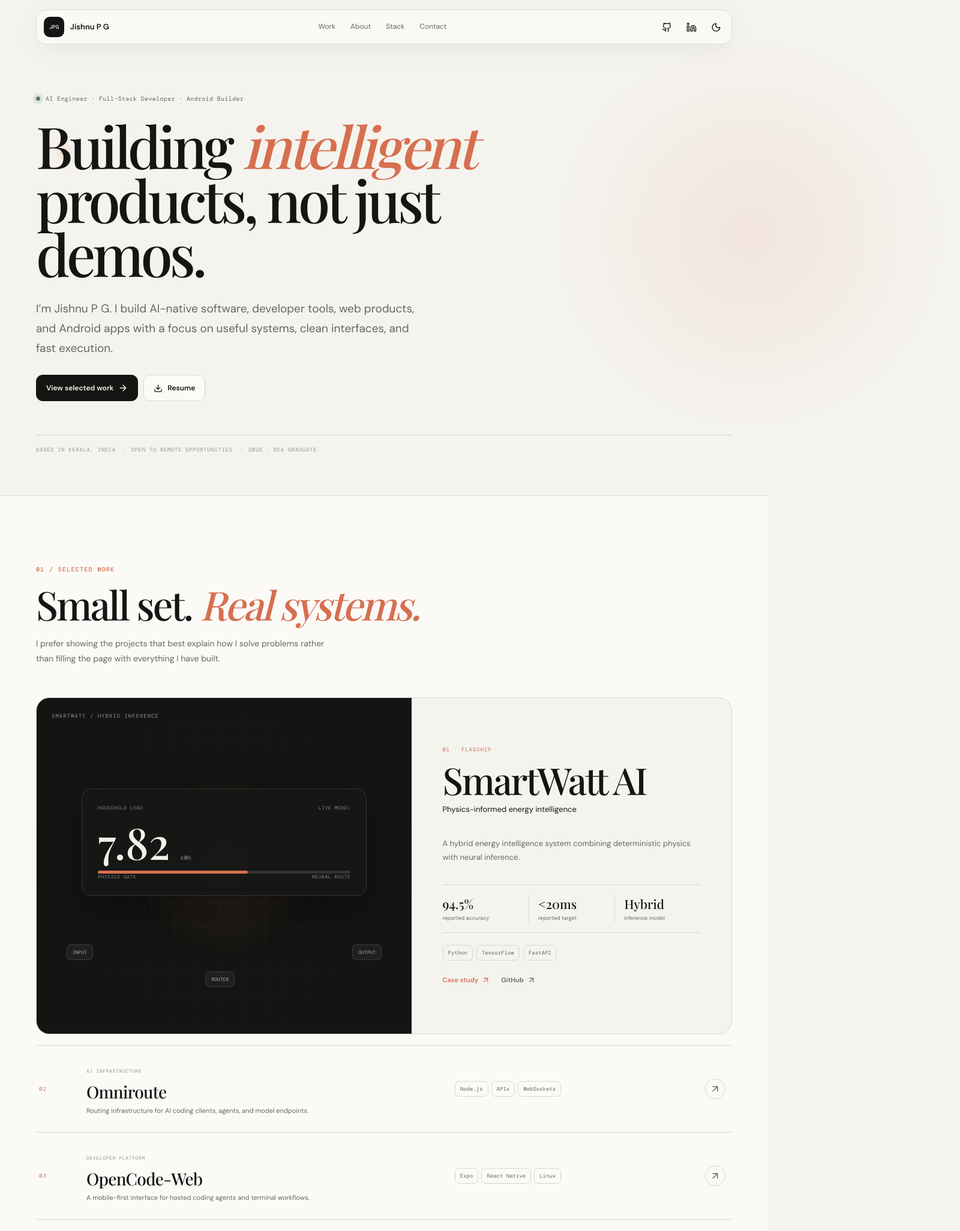
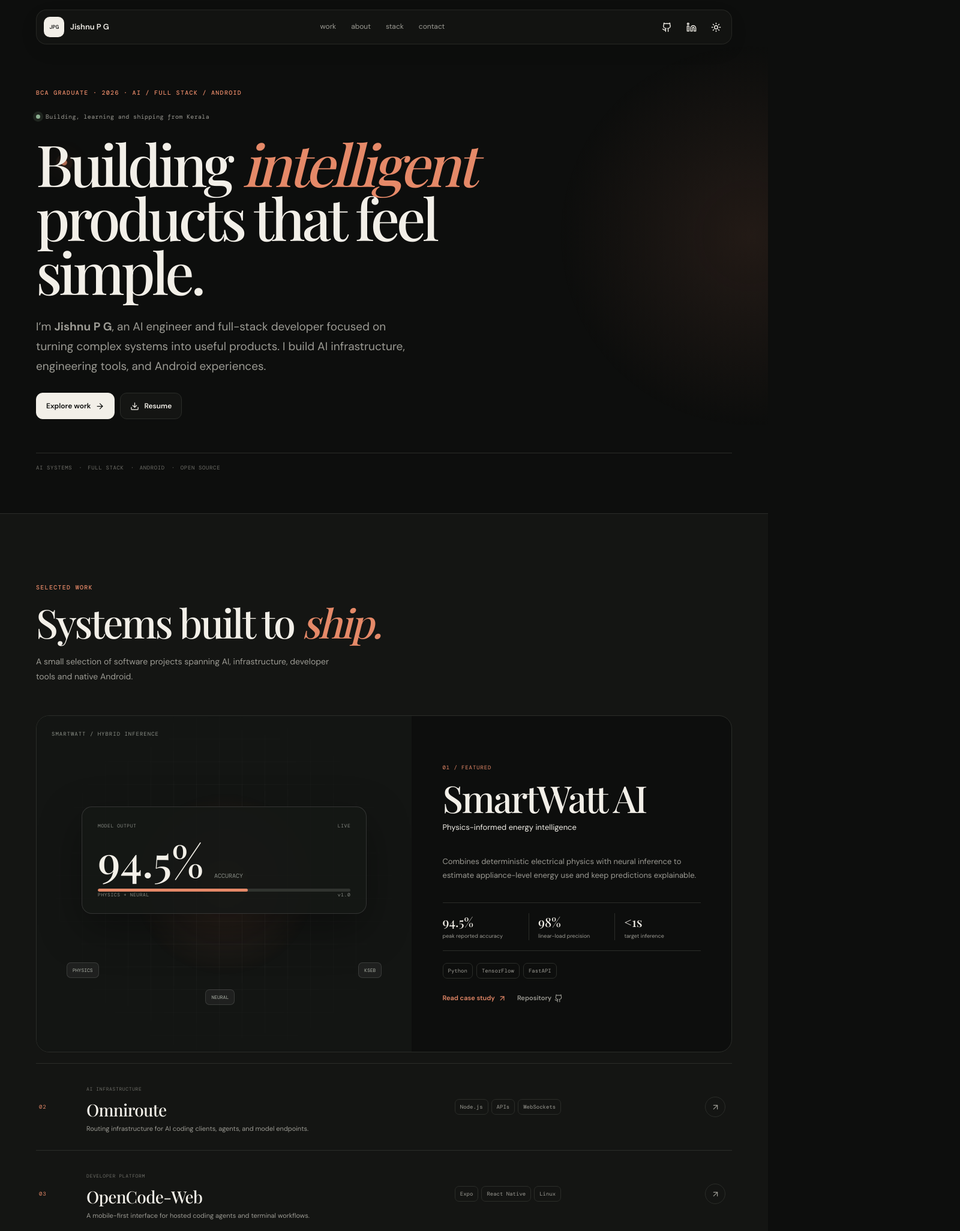
Before and after one commit to JishnuPG-tech/Portfolio, a React (Create React App) app: page / in a window 1280 px wide. Shown: the top 2053 px of the page at 60% size, 1600 px wide, since content can reach past the window. Built offline with nearby package versions, Linux system fonts and the light colour scheme; a web font is replaced by a local one.

Commit message:
Fix production ESLint unused import

```diff
--- a/src/App.jsx
+++ b/src/App.jsx
@@ -1,7 +1,7 @@
 import React, { useEffect, useState } from 'react';
 import { BrowserRouter, Link, Route, Routes } from 'react-router-dom';
 import {
-  ArrowUpRight, ArrowRight, BrainCircuit, CheckCircle2, Code2, Download,
+  ArrowUpRight, ArrowRight, BrainCircuit, Code2, Download,
   Github, Linkedin, Mail, Menu, Moon, Sun, X, Smartphone, Server, Sparkles
 } from 'lucide-react';
 import './App.css';
@@ -47,66 +47,84 @@ const projects = [
 const capabilities = [
   { icon: BrainCircuit, title: 'AI Engineering', text: 'Applied ML, neural systems, inference pipelines.' },
   { icon: Code2, title: 'Full Stack', text: 'React, APIs, data flows, production interfaces.' },
-  { icon: Smartphone, title: 'Android', text: 'Kotlin, Compose, native tooling and media.' },
-  { icon: Server, title: 'Infrastructure', text: 'Linux, deployment, agents, routing and automation.' }
+  { icon: Smartphone, title: 'Android', text: 'Kotlin, Compose, native media workflows.' },
+  { icon: Server, title: 'Infrastructure', text: 'Self-hosting, terminals, routing, automation.' }
 ];
 
-const navItems = [['work', 'Work'], ['about', 'About'], ['stack', 'Stack'], ['contact', 'Contact']];
+const stack = [
+  'Python', 'TensorFlow', 'FastAPI', 'React', 'JavaScript', 'TypeScript',
+  'Kotlin', 'Jetpack Compose', 'React Native', 'Node.js', 'PostgreSQL',
+  'GitHub', 'Docker', 'Linux', 'FFmpeg', 'Supabase'
+];
 
-function useReveal() {
+function App() {
+  const [theme, setTheme] = useState(() => localStorage.getItem('portfolio-theme') || 'dark');
+  const [menuOpen, setMenuOpen] = useState(false);
+  const [active, setActive] = useState('work');
+  const [copied, setCopied] = useState(false);
+
   useEffect(() => {
-    const items = document.querySelectorAll('[data-reveal]');
+    document.documentElement.dataset.theme = theme;
+    localStorage.setItem('portfolio-theme', theme);
+  }, [theme]);
+
+  useEffect(() => {
+    const sections = ['work', 'about', 'stack', 'contact'];
     const observer = new IntersectionObserver(
-      entries => entries.forEach(entry => {
-        if (entry.isIntersecting) {
-          entry.target.classList.add('is-visible');
-          observer.unobserve(entry.target);
-        }
-      }),
-      { threshold: 0.08, rootMargin: '0px 0px -40px' }
+      entries => entries.forEach(entry => entry.isIntersecting && setActive(entry.target.id)),
+      { rootMargin: '-35% 0px -55%', threshold: 0 }
     );
-    items.forEach(item => observer.observe(item));
+    sections.forEach(id => {
+      const element = document.getElementById(id);
+      if (element) observer.observe(element);
+    });
     return () => observer.disconnect();
   }, []);
-}
 
-function PortfolioHome({ isDark, toggleTheme }) {
-  const [menuOpen, setMenuOpen] = useState(false);
-  const [emailCopied, setEmailCopied] = useState(false);
-  useReveal();
-
-  const closeMenu = () => setMenuOpen(false);
+  useEffect(() => {
+    const reveal = new IntersectionObserver(
+      entries => entries.forEach(entry => entry.isIntersecting && entry.target.classList.add('is-visible')),
+      { threshold: 0.08 }
+    );
+    document.querySelectorAll('[data-reveal]').forEach(el => reveal.observe(el));
+    return () => reveal.disconnect();
+  }, []);
 
   const copyEmail = async () => {
     try {
       await navigator.clipboard.writeText('jishnupg2005@gmail.com');
-      setEmailCopied(true);
-      window.setTimeout(() => setEmailCopied(false), 1600);
+      setCopied(true);
+      setTimeout(() => setCopied(false), 1600);
     } catch {
       window.location.href = 'mailto:jishnupg2005@gmail.com';
     }
   };
 
+  const nav = ['work', 'about', 'stack', 'contact'];
+
   return (
-    <div className="site">
+    <div className="app-shell">
       <header className="header">
         <div className="header-inner">
-          <a className="logo" href="#top" onClick={closeMenu} aria-label="Jishnu P G">
-            <span>JPG</span>
-            <strong>Jishnu P G</strong>
+          <a className="logo" href="#top" onClick={() => setMenuOpen(false)}>
+            <span>JPG</span><strong>Jishnu P G</strong>
           </a>
 
-          <nav className={`nav ${menuOpen ? 'nav-open' : ''}`}>
-            {navItems.map(([id, label]) => (
-              <a key={id} href={`#${id}`} onClick={closeMenu}>{label}</a>
+          <nav className={menuOpen ? 'nav nav-open' : 'nav'}>
+            {nav.map(item => (
+              <a key={item} href={'#' + item} className={active === item ? 'active' : ''} onClick={() => setMenuOpen(false)}>
+                {item}
+              </a>
             ))}
           </nav>
 
           <div className="header-actions">
             <a className="round-btn desktop-only" href="https://github.com/JishnuPG-tech" target="_blank" rel="noreferrer" aria-label="GitHub"><Github size={17} /></a>
             <a className="round-btn desktop-only" href="https://www.linkedin.com/in/jishnupg2005/" target="_blank" rel="noreferrer" aria-label="LinkedIn"><Linkedin size={17} /></a>
-            <button className="round-btn" onClick={toggleTheme} aria-label="Toggle theme">{isDark ? <Sun size={17} /> : <Moon size={17} />}</button>
-            <button className="round-btn menu-btn" onClick={() => setMenuOpen(v => !v)} aria-expanded={menuOpen} aria-label={menuOpen ? 'Close menu' : 'Open menu'}>
+            <button className="round-btn" onClick={() => setTheme(theme === 'dark' ? 'light' : 'dark')} aria-label="Toggle theme">
+              {theme === 'dark' ? <Sun size={17} /> : <Moon size={17} />}
+            </button>
+            <button className="round-btn menu-btn" onClick={() => setMenuOpen(!menuOpen)} aria-label="Toggle menu">
               {menuOpen ? <X size={19} /> : <Menu size={19} />}
             </button>
           </div>
@@ -114,24 +132,21 @@ function PortfolioHome({ isDark, toggleTheme }) {
       </header>
 
       <main id="top">
-        <section className="hero">
+        <section className="hero section">
           <div className="hero-orb" aria-hidden="true" />
           <div className="container hero-inner">
-            <div className="availability" data-reveal>
-              <span className="status-dot" /> AI Engineer · Full-Stack Developer · Android Builder
-            </div>
-            <h1 data-reveal>Building <em>intelligent</em><br className="desktop-break" /> products, not just demos.</h1>
+            <span className="eyebrow" data-reveal>BCA Graduate · 2026 · AI / Full Stack / Android</span>
+            <div className="availability" data-reveal><span className="status-dot" /> Building, learning and shipping from Kerala</div>
+            <h1 data-reveal>Building <em>intelligent</em> products that feel simple.</h1>
             <p className="hero-copy" data-reveal>
-              I’m Jishnu P G. I build AI-native software, developer tools, web products, and Android apps with a focus on useful systems, clean interfaces, and fast execution.
+              I’m <strong>Jishnu P G</strong>, an AI engineer and full-stack developer focused on turning complex systems into useful products. I build AI infrastructure, engineering tools, and Android experiences.
             </p>
             <div className="hero-cta" data-reveal>
-              <a className="btn btn-dark" href="#work">View selected work <ArrowRight size={16} /></a>
+              <a className="btn btn-dark" href="#work">Explore work <ArrowDownIcon /></a>
               <a className="btn btn-light" href="/assets/resume.html" target="_blank" rel="noreferrer"><Download size={15} /> Resume</a>
             </div>
             <div className="hero-meta" data-reveal>
-              <span>Based in Kerala, India</span>
-              <span>Open to remote opportunities</span>
-              <span>2026 · BCA Graduate</span>
+              <span>AI Systems</span><span>Full Stack</span><span>Android</span><span>Open Source</span>
             </div>
           </div>
         </section>
@@ -139,54 +154,43 @@ function PortfolioHome({ isDark, toggleTheme }) {
         <section id="work" className="section work-section">
           <div className="container">
             <div className="section-intro" data-reveal>
-              <span className="eyebrow">01 / Selected work</span>
-              <h2>Small set. <em>Real systems.</em></h2>
-              <p>I prefer showing the projects that best explain how I solve problems rather than filling the page with everything I have built.</p>
+              <span className="eyebrow">Selected work</span>
+              <h2>Systems built to <em>ship.</em></h2>
+              <p>A small selection of software projects spanning AI, infrastructure, developer tools and native Android.</p>
             </div>
 
             <article className="featured-work" data-reveal>
               <div className="featured-visual">
+                <span className="visual-caption">SMARTWATT / HYBRID INFERENCE</span>
                 <div className="grid-glow" />
-                <div className="visual-caption">SMARTWATT / HYBRID INFERENCE</div>
                 <div className="energy-ui">
-                  <div className="energy-top"><span>HOUSEHOLD LOAD</span><span>LIVE MODEL</span></div>
-                  <strong>7.82 <small>kWh</small></strong>
+                  <div className="energy-top"><span>MODEL OUTPUT</span><span>LIVE</span></div>
+                  <strong>94.5% <small>ACCURACY</small></strong>
                   <div className="energy-track"><i /></div>
-                  <div className="energy-bottom"><span>PHYSICS GATE</span><span>NEURAL ROUTE</span></div>
+                  <div className="energy-bottom"><span>PHYSICS + NEURAL</span><span>v1.0</span></div>
                 </div>
-                <span className="floating-node node-one">INPUT</span>
-                <span className="floating-node node-two">ROUTER</span>
-                <span className="floating-node node-three">OUTPUT</span>
+                <span className="floating-node node-one">PHYSICS</span>
+                <span className="floating-node node-two">NEURAL</span>
+                <span className="floating-node node-three">KSEB</span>
               </div>
               <div className="featured-info">
-                <div className="project-number">01 · FLAGSHIP</div>
+                <span className="project-number">01 / FEATURED</span>
                 <h3>SmartWatt AI</h3>
                 <p className="project-role">Physics-informed energy intelligence</p>
-                <p>{projects[0].description}</p>
-                <div className="project-stats">
-                  <div><strong>94.5%</strong><span>reported accuracy</span></div>
-                  <div><strong>&lt;20ms</strong><span>reported target</span></div>
-                  <div><strong>Hybrid</strong><span>inference model</span></div>
-                </div>
+                <p>Combines deterministic electrical physics with neural inference to estimate appliance-level energy use and keep predictions explainable.</p>
+                <div className="project-stats"><div><strong>94.5%</strong><span>peak reported accuracy</span></div><div><strong>98%</strong><span>linear-load precision</span></div><div><strong>&lt;1s</strong><span>target inference</span></div></div>
                 <div className="tag-list">{projects[0].tags.map(tag => <span key={tag}>{tag}</span>)}</div>
-                <div className="project-links">
-                  <Link className="text-btn accent" to="/smartwatt">Case study <ArrowUpRight size={15} /></Link>
-                  <a className="text-btn" href={projects[0].repo} target="_blank" rel="noreferrer">GitHub <ArrowUpRight size={15} /></a>
-                </div>
+                <div className="project-links"><Link className="text-btn accent" to="/smartwatt">Read case study <ArrowUpRight size={14} /></Link><a className="text-btn" href={projects[0].repo} target="_blank" rel="noreferrer">Repository <Github size={14} /></a></div>
               </div>
             </article>
 
             <div className="work-list">
               {projects.slice(1).map(project => (
-                <article className="work-row" data-reveal key={project.name}>
+                <article className="work-row" key={project.id} data-reveal>
                   <span className="work-id">{project.id}</span>
-                  <div className="work-main">
-                    <span className="work-type">{project.type}</span>
-                    <h3>{project.name}</h3>
-                    <p>{project.description}</p>
-                  </div>
+                  <div className="work-main"><span className="work-type">{project.type}</span><h3>{project.name}</h3><p>{project.description}</p></div>
                   <div className="work-tags">{project.tags.map(tag => <span key={tag}>{tag}</span>)}</div>
-                  <a className="row-arrow" href={project.repo} target="_blank" rel="noreferrer" aria-label={`Open ${project.name}`}><ArrowUpRight size={18} /></a>
+                  <a className="row-arrow" href={project.repo} target="_blank" rel="noreferrer" aria-label={'Open ' + project.name}><ArrowUpRight size={15} /></a>
                 </article>
               ))}
             </div>
@@ -194,95 +198,57 @@ function PortfolioHome({ isDark, toggleTheme }) {
         </section>
 
         <section id="about" className="section about-section">
-          <div className="container about-layout">
-            <div data-reveal>
-              <span className="eyebrow">02 / About</span>
-              <h2>I like difficult problems with <em>visible outcomes.</em></h2>
+          <div className="container">
+            <div className="about-layout">
+              <div data-reveal><span className="eyebrow">About</span><h2>Curious by default.<br /><em>Practical</em> by design.</h2></div>
+              <div className="about-copy" data-reveal>
+                <p className="large">I like understanding how things work, then turning that understanding into software people can actually use.</p>
+                <p>My work sits between AI engineering, full-stack development and Android. I enjoy building the connective tissue around models too: APIs, data pipelines, interfaces, deployment systems and developer tooling.</p>
+                <p>I’m currently finishing my BCA and building projects that push me deeper into applied AI and production engineering.</p>
+                <span className="about-line"><Sparkles size={12} /> Learn · Build · Measure · Iterate</span>
+              </div>
             </div>
-            <div className="about-copy" data-reveal>
-              <p className="large">My work sits between AI engineering, full-stack development, developer tooling, and Android.</p>
-              <p>I care about the complete path from idea to usable product: architecture, models, APIs, interfaces, deployment, and the details that make software feel finished.</p>
-              <p>I’m especially interested in AI systems that solve practical problems instead of existing only as impressive demos.</p>
-              <div className="about-line"><Sparkles size={15} /> Build small · learn fast · ship useful</div>
+            <div className="capability-grid">
+              {capabilities.map(({icon: Icon, title, text}, index) => <div className="capability" key={title} data-reveal><span className="cap-number">0{index + 1}</span><Icon size={19} /><h3>{title}</h3><p>{text}</p></div>)}
             </div>
-          </div>
-
-          <div className="container capability-grid">
-            {capabilities.map(({ icon: Icon, title, text }, index) => (
-              <div className="capability" data-reveal key={title}>
-                <span className="cap-number">0{index + 1}</span>
-                <Icon size={18} />
-                <h3>{title}</h3>
-                <p>{text}</p>
-              </div>
-            ))}
           </div>
         </section>
 
         <section id="stack" className="section stack-section">
           <div className="container">
-            <div className="section-intro" data-reveal>
-              <span className="eyebrow">03 / Stack</span>
-              <h2>Tools I use to <em>move.</em></h2>
-            </div>
-            <div className="stack-cloud" data-reveal>
-              {['Python', 'TensorFlow', 'React', 'TypeScript', 'Kotlin', 'Jetpack Compose', 'FastAPI', 'Node.js', 'MySQL', 'Git', 'Linux', 'Docker', 'Hugging Face', 'Vercel', 'Framer Motion'].map((item, i) => (
-                <span key={item} className={i % 5 === 0 ? 'stack-pill featured-pill' : 'stack-pill'}>{item}</span>
-              ))}
-            </div>
+            <div className="section-intro" data-reveal><span className="eyebrow">Engineering stack</span><h2>Tools I use to <em>build.</em></h2></div>
+            <div className="stack-cloud" data-reveal>{stack.map((item, i) => <span className={'stack-pill ' + (i < 5 ? 'featured-pill' : '')} key={item}>{item}</span>)}</div>
           </div>
         </section>
 
         <section id="contact" className="section contact-section">
-          <div className="container contact-card" data-reveal>
-            <div>
-              <span className="eyebrow">04 / Contact</span>
-              <h2>Let’s build something <em>useful.</em></h2>
-              <p>For roles, collaborations, or project discussions, email is the fastest route.</p>
-            </div>
-            <div className="contact-actions">
-              <button className="email-button" onClick={copyEmail}><Mail size={17} /><span>{emailCopied ? 'Email copied' : 'jishnupg2005@gmail.com'}</span></button>
-              <div className="social-links">
-                <a href="https://github.com/JishnuPG-tech" target="_blank" rel="noreferrer"><Github size={16} /> GitHub</a>
-                <a href="https://www.linkedin.com/in/jishnupg2005/" target="_blank" rel="noreferrer"><Linkedin size={16} /> LinkedIn</a>
-              </div>
+          <div className="container">
+            <div className="contact-card" data-reveal>
+              <div><span className="eyebrow">Contact</span><h2>Have a problem worth <em>building?</em></h2><p>For collaboration, software projects, AI engineering, or just a good technical conversation.</p></div>
+              <div className="contact-actions"><button className="email-button" onClick={copyEmail}><Mail size={16} /><span>{copied ? 'Email copied' : 'jishnupg2005@gmail.com'}</span><ArrowRight size={14} /></button><div className="social-links"><a href="https://github.com/JishnuPG-tech" target="_blank" rel="noreferrer"><Github size={14} /> GitHub</a><a href="https://www.linkedin.com/in/jishnupg2005/" target="_blank" rel="noreferrer"><Linkedin size={14} /> LinkedIn</a></div></div>
             </div>
           </div>
         </section>
       </main>
 
-      <footer className="footer">
-        <div className="container footer-inner">
-          <span>Jishnu P G</span>
-          <span>AI · Full Stack · Android</span>
-          <span>© {new Date().getFullYear()}</span>
-        </div>
-      </footer>
+      <div className="mobile-cta"><a href="#work">Work</a><a href="#contact">Contact</a></div>
 
-      <div className="mobile-cta">
-        <a href="#work">Work</a>
-        <a href="#contact">Contact</a>
-      </div>
+      <footer className="footer"><div className="container footer-inner"><span>Jishnu P G</span><span>AI · Full Stack · Android</span><span>© 2026</span></div></footer>
     </div>
   );
 }
 
-function App() {
-  const [isDark, setIsDark] = useState(() => localStorage.getItem('theme') === 'dark');
+function ArrowDownIcon() {
+  return <ArrowRight size={15} />;
+}
 
-  useEffect(() => {
-    document.documentElement.setAttribute('data-theme', isDark ? 'dark' : 'light');
-    localStorage.setItem('theme', isDark ? 'dark' : 'light');
-  }, [isDark]);
-
+export default function RootApp() {
   return (
     <BrowserRouter>
       <Routes>
-        <Route path="/smartwatt" element={<CaseStudy isDark={isDark} />} />
-        <Route path="*" element={<PortfolioHome isDark={isDark} toggleTheme={() => setIsDark(v => !v)} />} />
+        <Route path="/smartwatt" element={<CaseStudy />} />
+        <Route path="*" element={<App />} />
       </Routes>
     </BrowserRouter>
   );
 }
-
-export default App;
```
